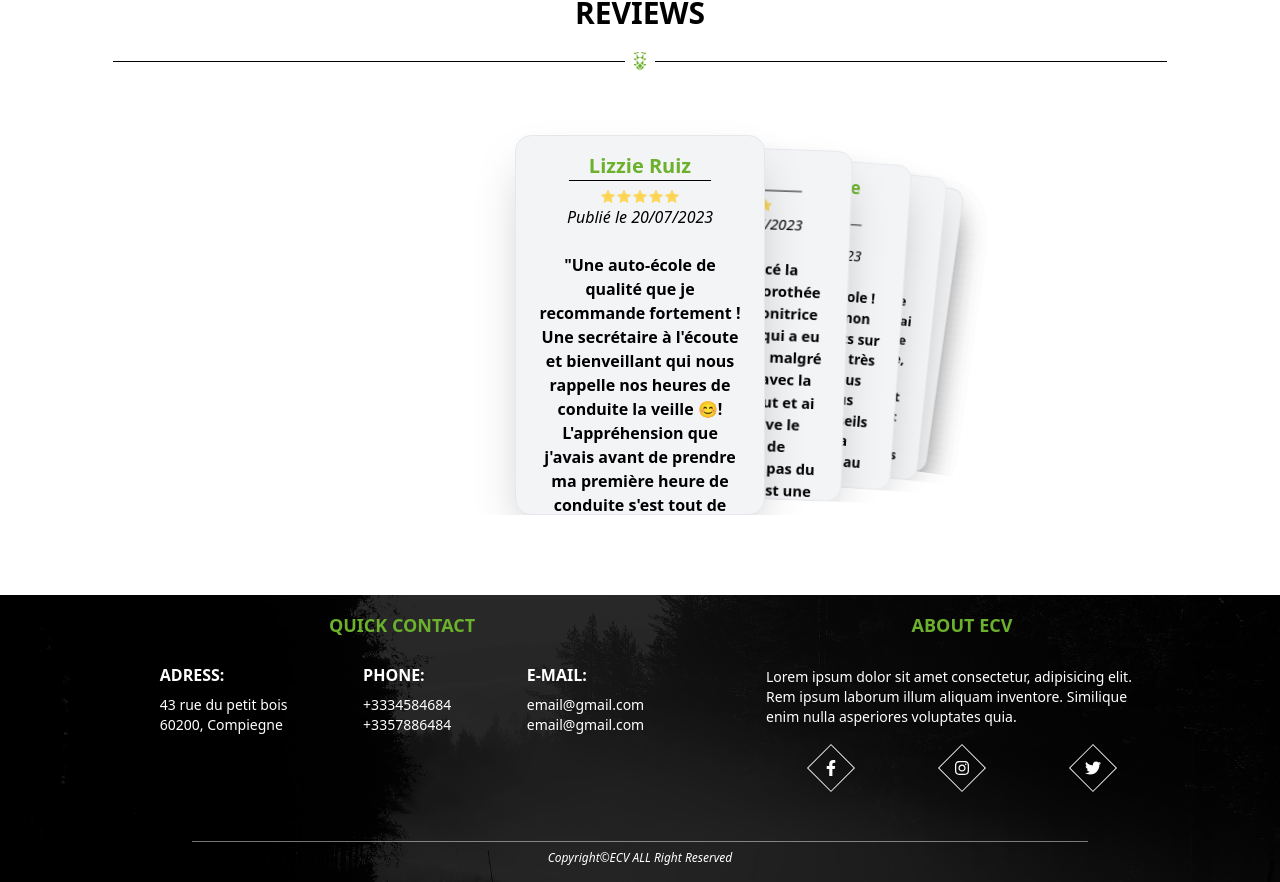
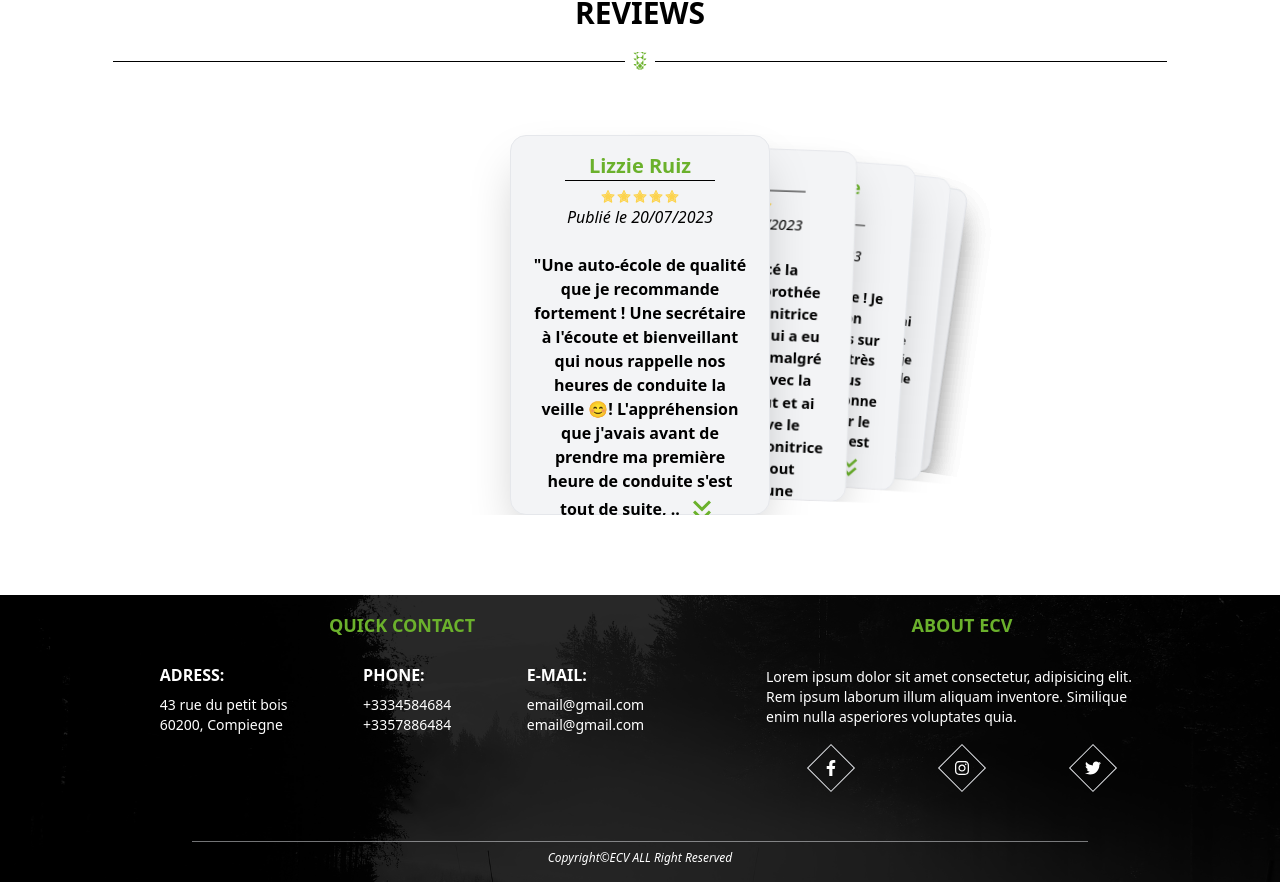
Before and after one commit to Crii6/React-drivingSchool, a React (Vite) app: page / in a window 1280 px wide. Shown: the part 2555-3437 px from the top of the page. Built offline with nearby package versions, Linux system fonts and the light colour scheme.

Commit message:
corrig review

```diff
--- a/src/components/Reviews.jsx
+++ b/src/components/Reviews.jsx
@@ -39,7 +39,7 @@ const Reviews = () => {
                         return (
                             <SwiperSlide key={index}>
 
-                            <div className={`bg-gray-100 border border-green-000 w-[250px] h-[380px] m-auto rounded-2xl mt-16 shadow-2xl ${isCardExpanded ? 'expanded' : ''}`}>
+                            <div className={`bg-gray-100 border border-green-000 w-[260px] h-[380px] m-auto rounded-2xl mt-16 shadow-2xl ${isCardExpanded ? 'expanded' : ''}`}>
                                 <div className="w-[95%] m-auto p-4 text-center">
                                     <div className="mb-2">
                                         <h3 className="font-semibold text-xl border-b border-black w-[70%] m-auto text-primary">{nom}</h3>
```
